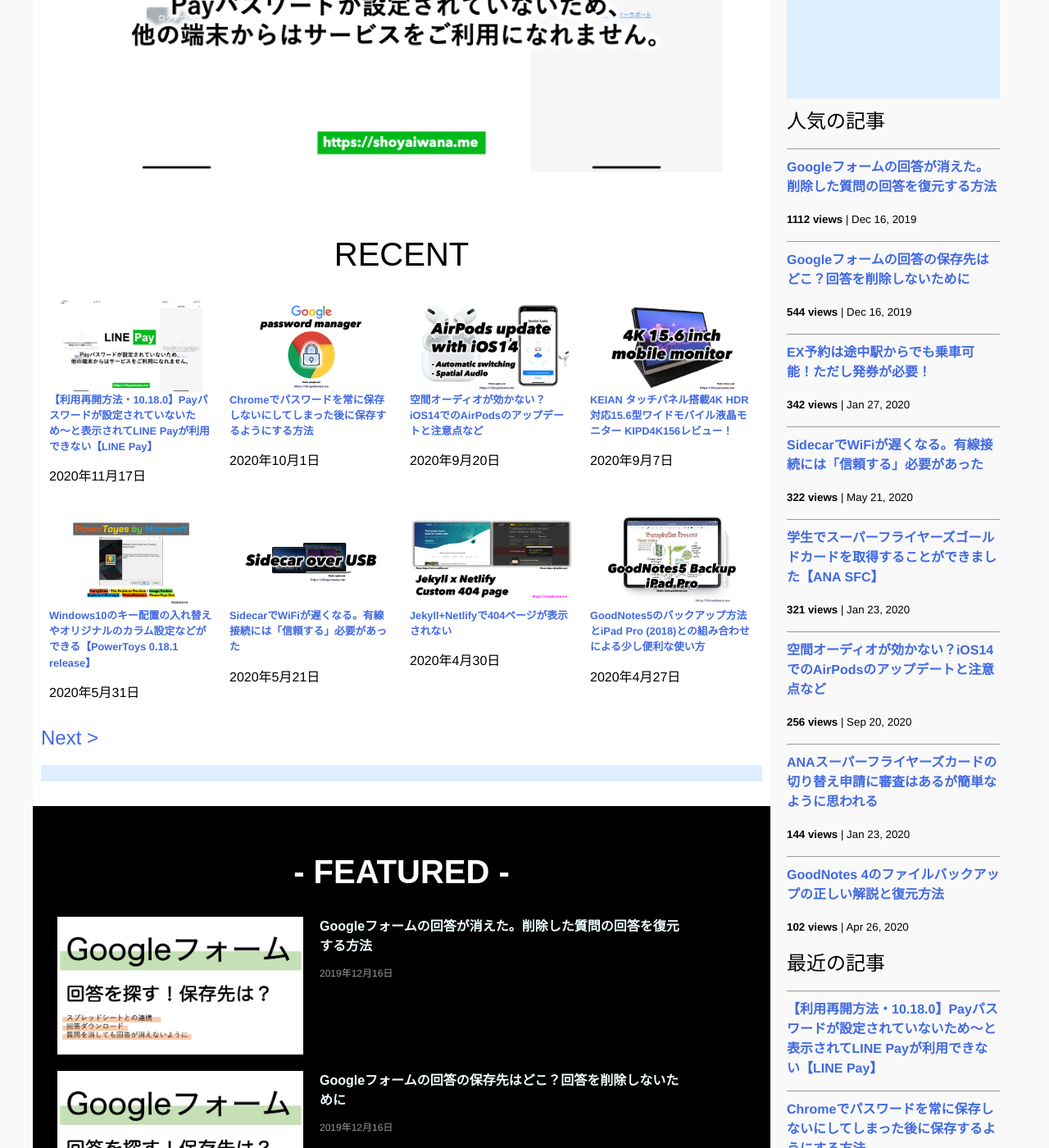
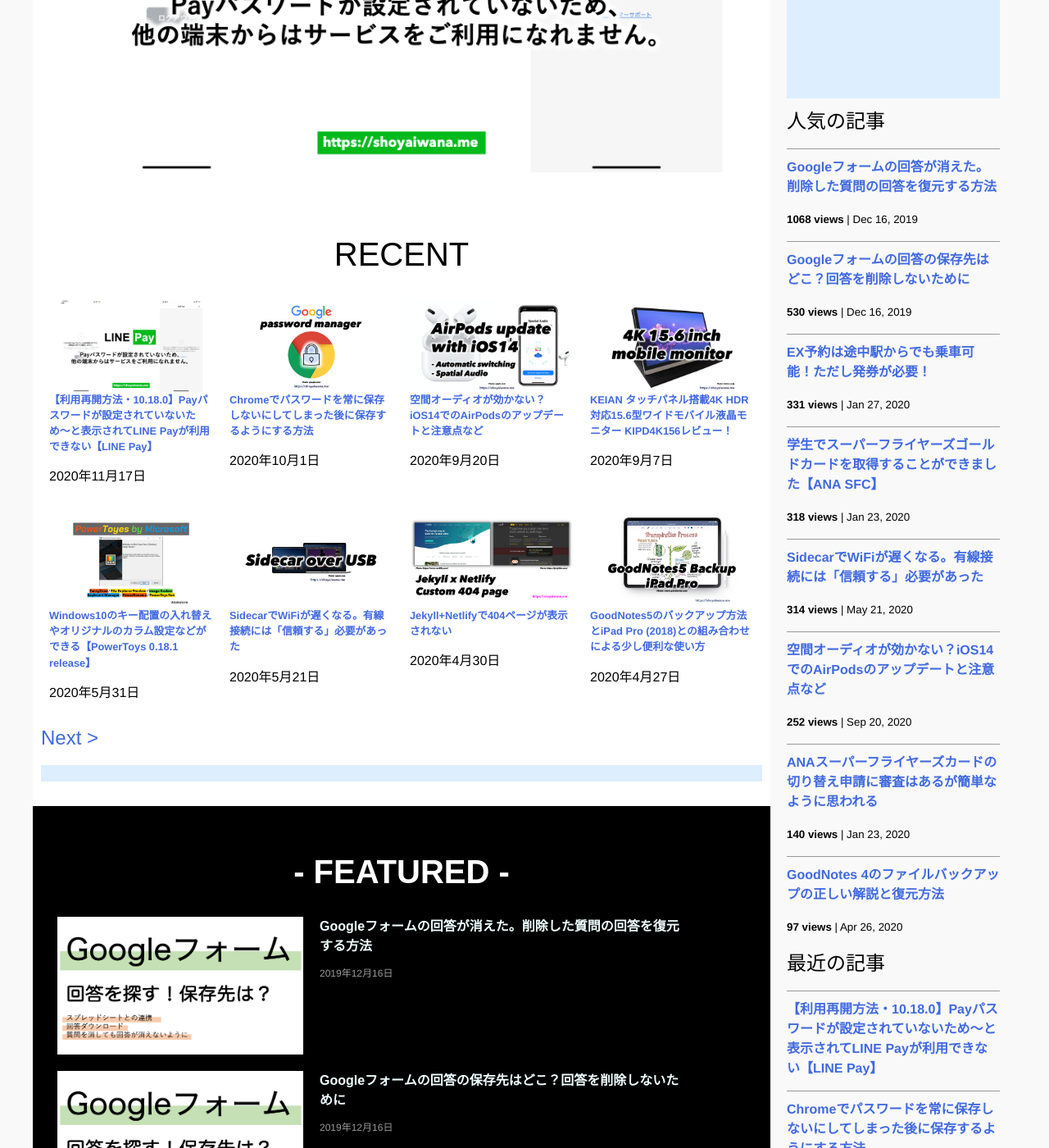
Before and after one commit to iwanaminami/shoyaiwaname, a Jekyll site: the page built from index.markdown, in a window 1280 px wide and 1400 px high, scrolled down 817 px. Shown: the whole window at 82% size. Built offline with Jekyll 4.4.1, drawn with Linux system fonts in a browser that asks for light colours; nearby versions of some CDN libraries.

Commit message:
a new commit message

```diff
--- a/_data/popularposts.yml
+++ b/_data/popularposts.yml
@@ -1,17 +1,17 @@
 side:
-  - view: 1112
+  - view: 1068
     url: /2019/12/16/restore-googleform.html
-  - view: 544
+  - view: 530
     url: /2019/12/16/googleform-answers.html
-  - view: 342
+  - view: 331
     url: /2020/01/27/ex-rideontheway.html
-  - view: 322
+  - view: 318
+    url: /2020/01/23/sfcgold.html
+  - view: 314
     url: /2020/05/21/sidecar-via-cable.html
-  - view: 321
-    url: /2020/01/23/sfcgold.html
-  - view: 256
+  - view: 252
     url: /2020/09/20/airpods.html
-  - view: 144
+  - view: 140
     url: /2020/01/23/sfc-judge.html
-  - view: 102
+  - view: 97
     url: /2020/04/26/goodnotes4-backup.html
```
